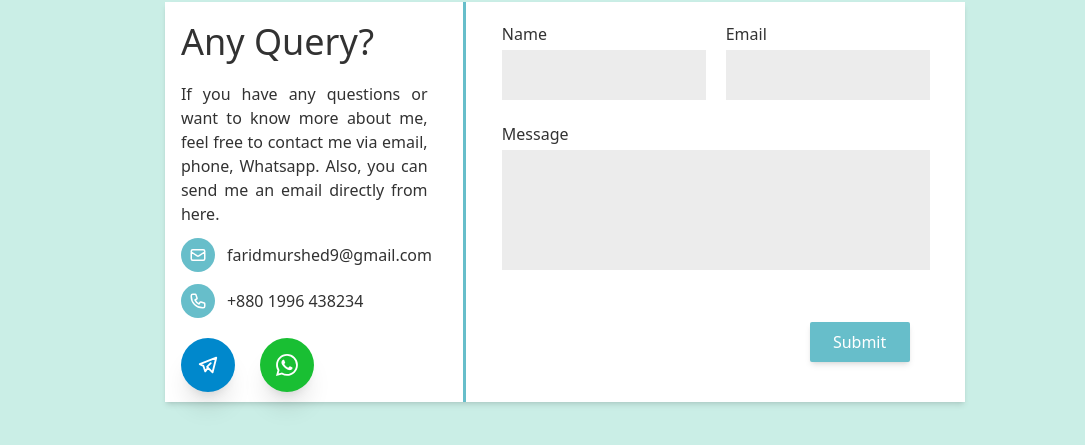
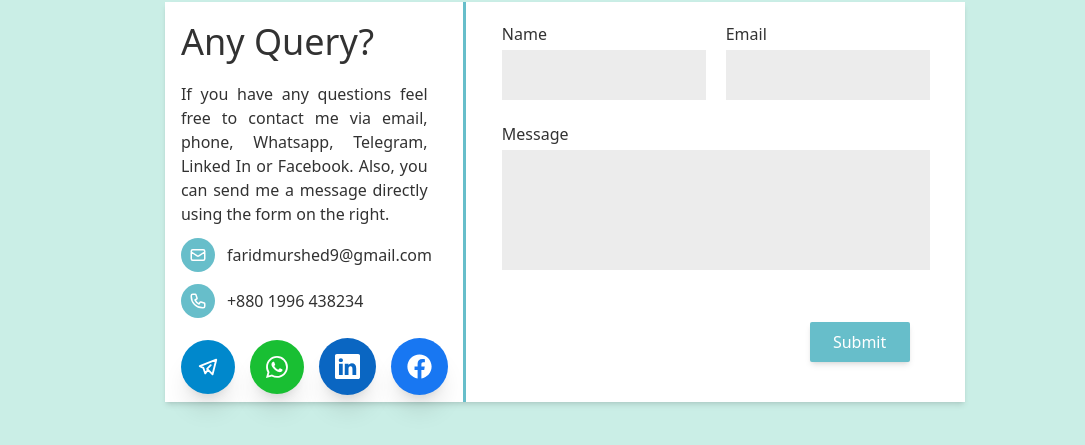
Before and after one commit to faridulhaque/My-Portfolio-v3, a Next.js app: page / in a window 1280 px wide. Shown: the part 1548-1993 px from the top of the page, without its empty margins (75-1160 px from the left). Built offline with nearby package versions, Linux system fonts and the light colour scheme; no server answers.

Commit message:
modla height updated

```diff
--- a/components/contacts/ContactInfo.jsx
+++ b/components/contacts/ContactInfo.jsx
@@ -2,17 +2,17 @@ import Link from "next/link";
 import React from "react";
 import { HiOutlineMail, HiOutlinePhone } from "react-icons/hi";
 import { TbBrandTelegram } from "react-icons/tb";
-import { BsWhatsapp } from "react-icons/bs";
+import { BsWhatsapp, BsLinkedin } from "react-icons/bs";
+import { FaFacebook } from "react-icons/fa";
 
 const ContactInfo = () => {
   return (
     <div className="w-4/12 h-full bg-white">
-
       <h2 className="text-4xl mt-5 text-basic">Any Query?</h2>
       <p className="text-[16px] text-basic mt-5 text-justify mr-5">
-        If you have any questions or want to know more about me, feel free to
-        contact me via email, phone, Whatsapp. Also, you can send me an email
-        directly from here.
+        If you have any questions feel free to
+        contact me via email, phone, Whatsapp, Telegram, Linked In or Facebook.
+        Also, you can send me a message directly using the form on the right.
       </p>
       <p className="text-basic flex items-center my-3">
         <span className="bg-primary p-2 rounded-full">
@@ -26,12 +26,32 @@ const ContactInfo = () => {
         </span>
         <span className="ml-3">+880 1996 438234</span>
       </p>
-      <p className="text-basic flex items-center my-5 justify-between w-2/4">
-        <Link href="https://t.me/faridmurshed9" className="bg-[#0088cc] py-4 px-4 rounded-full shadow-xl">
+      <p className="text-basic flex items-center my-5 justify-between w-full">
+        <Link
+          href="https://t.me/faridmurshed9"
+          className="bg-[#0088cc] p-4 rounded-full shadow-xl"
+        >
           <TbBrandTelegram className="text-white text-[22px]"></TbBrandTelegram>
         </Link>
-        <Link href="https://whatsapp.com/dl/" className="bg-[#19BF33] py-4 px-4 rounded-full shadow-xl">
+        <Link
+          href="https://whatsapp.com/dl/"
+          className="bg-[#19BF33] p-4 rounded-full shadow-xl"
+        >
           <BsWhatsapp className="text-white text-[22px]"></BsWhatsapp>
+        </Link>
+        <Link
+          className="bg-[#0A66C2] p-4  rounded-full shadow-xl"
+          href="https://github.com/faridulhaque"
+          target="_blank"
+        >
+          <BsLinkedin className="text-[25px] text-white"></BsLinkedin>
+        </Link>
+        <Link
+          className="bg-[#1877F2] p-4   rounded-full shadow-xl"
+          href="https://www.facebook.com/faridhaque911/"
+          target="_blank"
+        >
+          <FaFacebook className="text-[25px] text-white"></FaFacebook>
         </Link>
       </p>
     </div>
--- a/components/modals/FeatureModal.jsx
+++ b/components/modals/FeatureModal.jsx
@@ -6,21 +6,22 @@ import { AiOutlineInfoCircle } from "react-icons/ai";
 import Link from "next/link";
 
 const FeatureModal = ({ modalRef, setFeatureModalOpen, project}) => {
-const {name, live, description, git, id} = project
+const {name, live, description, git, id, credentials} = project
 const {client, server} = git
 
-
+const height = id == 1 ||  id == 2 ? 'h-[350px]' : id == 4 ? 'h-[300px]' : 'h-[275px]'
   return (
     <>
       <div className="fixed w-[100%] h-[100vh] bottom-0 left-0 bg-basic z-[10] bg-opacity-[0.3]">
         <div className="w-full h-full relative">
           <div
             ref={modalRef}
-            className="w-4/12 h-[250px] bg-white absolute top-0 bottom-0 left-0 right-0 m-auto modal-motion"
+            className={`w-2/4 ${height} bg-white absolute top-0 bottom-0 left-0 right-0 m-auto modal-motion`}
           >
-            <div className="w-full h-[125px] ">
+            <div className="w-full h-auto ">
               <h2 className="text-basic mt-5 ml-5 text-4xl">{name}</h2>
               <p className="mt-5 mx-5 text-[18px] text-basic">{description}</p>
+              <p className="mb-5 mx-5 text-[18px] text-red">{credentials}</p>
             </div>
 
             <div className="w-full h-[100px]  flex items-center justify-around">
```
